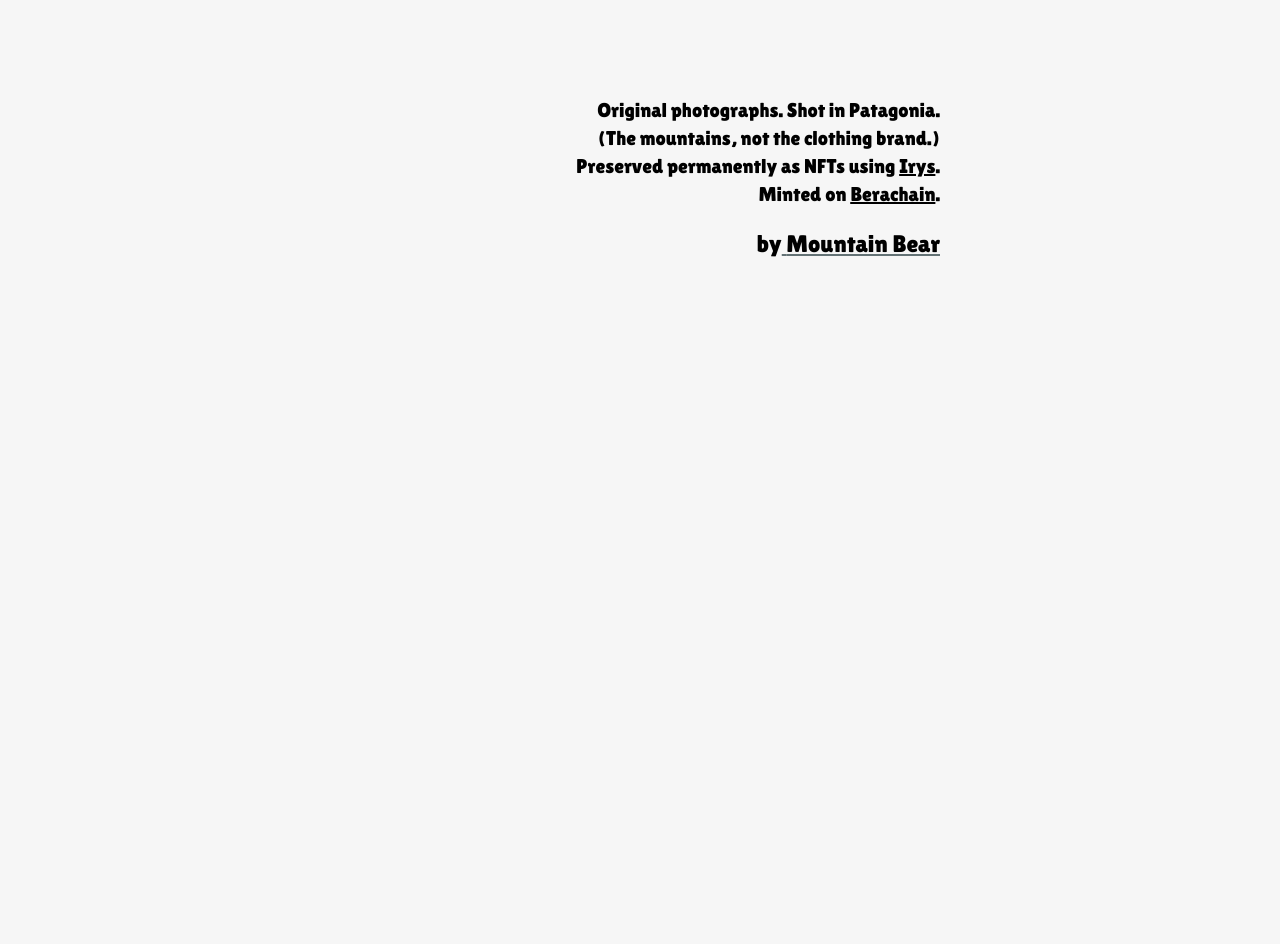
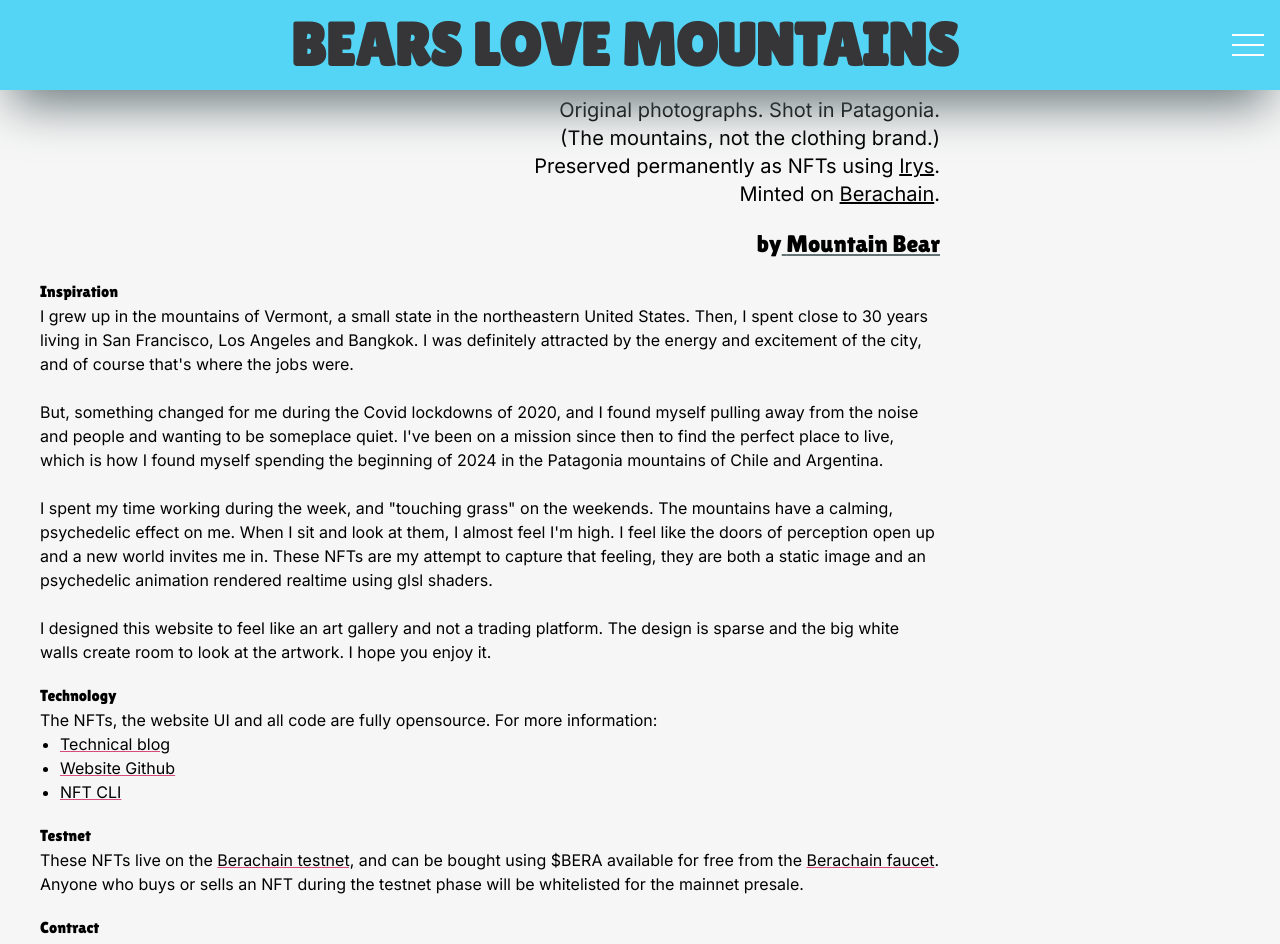
Before and after one commit to lukecd/bears-love-mountains-ARCHIVE, a Next.js app: page /about in a window 1280 px wide. Shown: the top 944 px of the page. Before the commit the page ends 800 px from the top, so only its background shows below. Built offline with nearby package versions, Linux system fonts and the light colour scheme.

Commit message:
Added about page

```diff
--- a/app/(pages)/about/page.tsx
+++ b/app/(pages)/about/page.tsx
@@ -1,21 +1,28 @@
 import React from "react";
 import dynamic from "next/dynamic";
+import { Suspense } from "react";
+import Link from "next/link";
+import Navbar from "@/app/components/Navbar";
+import { Inter } from "next/font/google";
+import Footer from "@/app/components/Footer";
 
-import NFTView from "../../components/NFTView"; // Import NFTView component
-import { Suspense } from "react";
-
+export const inter = Inter({
+	subsets: ["latin"],
+	display: "swap",
+});
 const Page = () => {
 	return (
 		<div className="">
-			<div className="flex flex-col min-h-screen mt-15 px-10 text-black">
+			<Navbar />
+			<div className="flex flex-col min-h-screen mt-15 mb-5 px-10 text-black">
 				<br />
 				<br />
 				<br />
 				<br />
-				<div className="w-3/4 lexend-mega-300 text-xl text-end">
-					<p className="">Original photographs. Shot in Patagonia. </p>
-					<p className="">(The mountains, not the clothing brand.)</p>
-					<p className="">
+				<div className="w-full md:w-3/4 text-xl text-end">
+					<p className={inter.className}>Original photographs. Shot in Patagonia. </p>
+					<p className={inter.className}>(The mountains, not the clothing brand.)</p>
+					<p className={inter.className}>
 						Preserved permanently as NFTs using{" "}
 						<a className="underline decoration-main" href="https://irys.xyz">
 							{" "}
@@ -24,8 +31,8 @@
 						.
 					</p>
 				</div>
-				<div className="w-3/4 lexend-mega-300 text-xl text-end">
-					<p className="">
+				<div className="w-full md:w-3/4 text-xl text-end">
+					<p className={inter.className}>
 						Minted on{" "}
 						<a className="underline decoration-main" href="https://berachain.com">
 							{" "}
@@ -41,7 +48,76 @@
 						</a>
 					</p>
 				</div>
+				<div className="w-full md:w-3/4 text-start">
+					<h2 className="mt-5">Inspiration</h2>
+					<p className={inter.className}>
+						I grew up in the mountains of Vermont, a small state in the northeastern United States. Then, I spent close
+						to 30 years living in San Francisco, Los Angeles and Bangkok. I was definitely attracted by the energy and
+						excitement of the city, and of course that{"'"}s where the jobs were.
+					</p>
+					<br />
+					<p className={inter.className}>
+						But, something changed for me during the Covid lockdowns of 2020, and I found myself pulling away from the
+						noise and people and wanting to be someplace quiet. I{"'"}ve been on a mission since then to find the
+						perfect place to live, which is how I found myself spending the beginning of 2024 in the Patagonia mountains
+						of Chile and Argentina.
+					</p>
+					<br />
+					<p className={inter.className}>
+						I spent my time working during the week, and {'"'}touching grass{'"'} on the weekends. The mountains have a
+						calming, psychedelic effect on me. When I sit and look at them, I almost feel I{"'"}m high. I feel like the
+						doors of perception open up and a new world invites me in. These NFTs are my attempt to capture that
+						feeling, they are both a static image and an psychedelic animation rendered realtime using glsl shaders.
+					</p>
+					<br />
+					<p className={inter.className}>
+						I designed this website to feel like an art gallery and not a trading platform. The design is sparse and the
+						big white walls create room to look at the artwork. I hope you enjoy it.
+					</p>
+					<h2 className="mt-5">Technology</h2>
+					<p className={inter.className}>
+						The NFTs, the website UI and all code are fully opensource. For more information:
+					</p>
+					<div className="ml-5">
+						<ul className={inter.className}>
+							<li className="list-disc">
+								<Link className="underline decoration-buttonAccent" href="https://goto-grok.hashnode.dev/">
+									Technical blog
+								</Link>
+							</li>
+							<li className="list-disc">
+								<Link
+									className="underline decoration-buttonAccent"
+									href="https://github.com/lukecd/bears-love-mountains"
+								>
+									Website Github
+								</Link>
+							</li>
+							<li className="list-disc">
+								<Link className="underline decoration-buttonAccent" href="https://github.com/lukecd/irys-nft-toolkit/">
+									NFT CLI
+								</Link>
+							</li>
+						</ul>
+					</div>
+					<h2 className="mt-5">Testnet</h2>
+					<p className={inter.className}>
+						These NFTs live on the{" "}
+						<Link className="underline decoration-buttonAccent" href="https://berachain.com/">
+							Berachain testnet,
+						</Link>{" "}
+						and can be bought using $BERA available for free from the{" "}
+						<Link className="underline decoration-buttonAccent" href="https://artio.faucet.berachain.com/">
+							Berachain faucet
+						</Link>
+						{". "}
+						Anyone who buys or sells an NFT during the testnet phase will be whitelisted for the mainnet presale.
+					</p>
+					<h2 className="mt-5">Contract</h2>
+					<p className={inter.className}>Contract address: {process.env.NEXT_PUBLIC_NFT_CONTRACT}</p>
+				</div>{" "}
 			</div>
+			<Footer />
 		</div>
 	);
 };
--- a/app/layout.tsx
+++ b/app/layout.tsx
@@ -5,6 +5,12 @@
 import "./globals.css";
 
 // const pageFont = Inter({ subsets: ["latin"] });
+
+export const inter = Inter({
+	subsets: ["latin"],
+	display: "swap",
+});
+
 const pageFont = Lilita_One({ subsets: ["latin"], weight: "400" });
 
 export const metadata: Metadata = {
```
Also changed, not shown: 1 other file (tests, documents, lock files or other folders).
